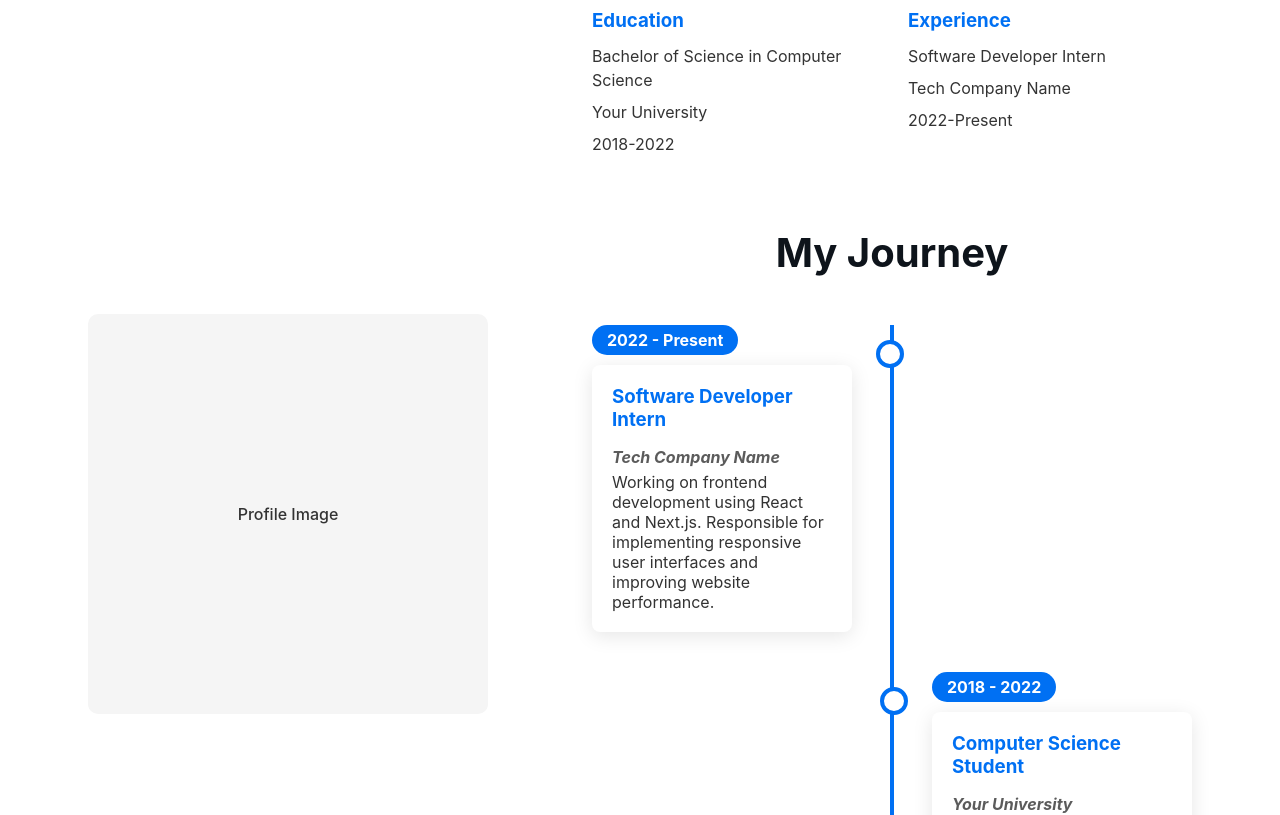
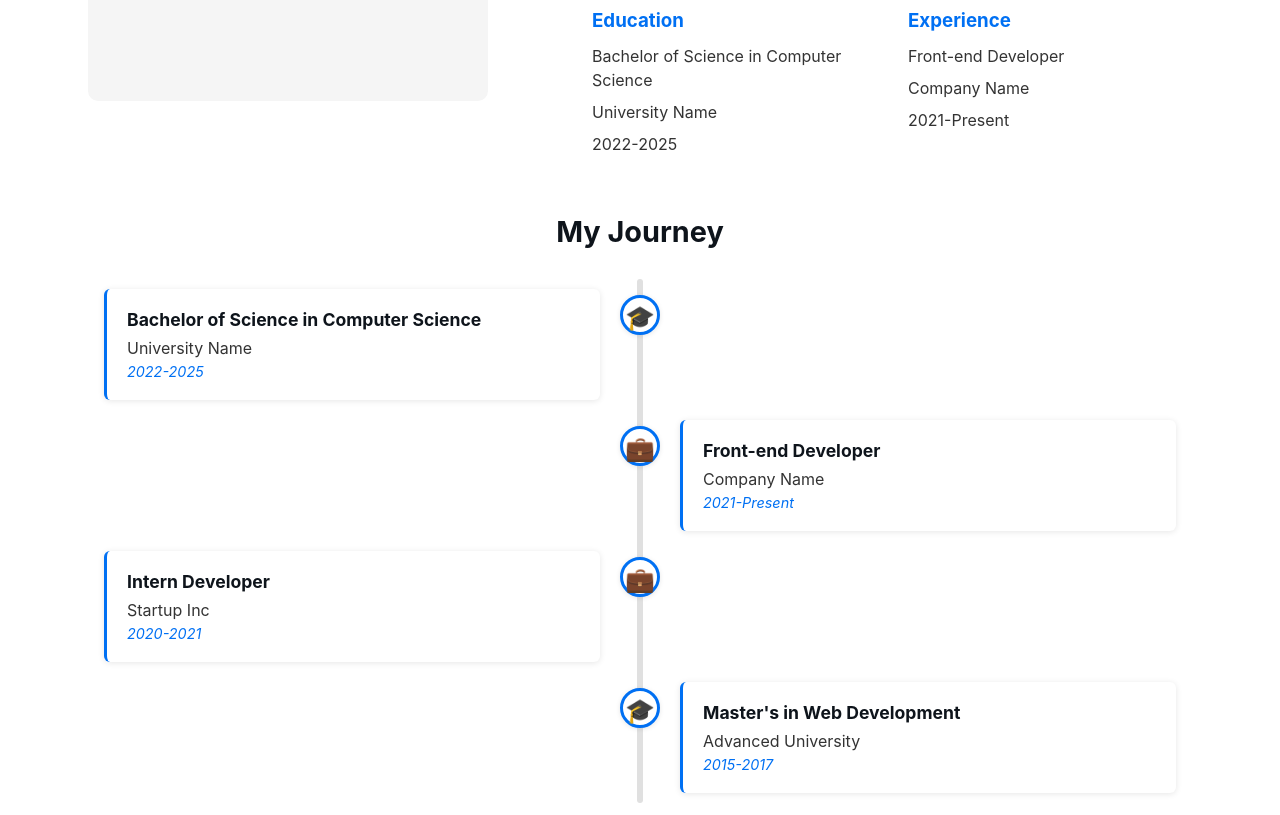
Before and after one commit to JT-tanui/Online, a Next.js app: page / in a window 1280 px wide. Shown: the part 1580-2395 px from the top of the page. Built offline with nearby package versions, Linux system fonts and the light colour scheme.

Commit message:
Additional commit - Made changes to the ui and files .

```diff
--- a/src/components/About.js
+++ b/src/components/About.js
@@ -1,5 +1,5 @@
 import React, { useEffect, useState } from 'react';
-import Image from 'next/image';
+// import Image from 'next/image';
 import Timeline from './Timeline';
 import styles from '../styles/About.module.css';
 import { personalInfo } from '../data/personalInfo';
@@ -45,11 +45,10 @@ const About = () => {
               <p>{experience.period || ""}</p>
             </div>
           </div>
-          <Timeline />
         </div>
       </div>
 
-      {/* Add timeline section */}
+      {/* Add timeline section - only render once when client-side */}
       {isClient && <Timeline />}
     </div>
   );
--- a/src/components/Timeline.js
+++ b/src/components/Timeline.js
@@ -3,23 +3,73 @@ import styles from '../styles/Timeline.module.css';
 import { personalInfo } from '../data/personalInfo';
 
 const Timeline = () => {
-  const { timeline } = personalInfo;
+  // Extract timeline events from personalInfo
+  const timelineEvents = [
+    ...(personalInfo?.education ? [
+      {
+        id: 'edu1',
+        year: personalInfo.education.period,
+        title: personalInfo.education.degree,
+        institution: personalInfo.education.institution,
+        type: 'education'
+      }
+    ] : []),
+    ...(personalInfo?.experience ? [
+      {
+        id: 'exp1',
+        year: personalInfo.experience.period,
+        title: personalInfo.experience.position,
+        institution: personalInfo.experience.company,
+        type: 'experience'
+      }
+    ] : [])
+  ];
 
-  if (!timeline || timeline.length === 0) {
-    return null;
+  // Add additional education/experience items if they exist in personalInfo
+  if (personalInfo?.additionalEducation) {
+    personalInfo.additionalEducation.forEach((edu, index) => {
+      timelineEvents.push({
+        id: `edu${index + 2}`,
+        year: edu.period,
+        title: edu.degree,
+        institution: edu.institution,
+        type: 'education'
+      });
+    });
   }
 
+  if (personalInfo?.additionalExperience) {
+    personalInfo.additionalExperience.forEach((exp, index) => {
+      timelineEvents.push({
+        id: `exp${index + 2}`,
+        year: exp.period,
+        title: exp.position,
+        institution: exp.company,
+        type: 'experience'
+      });
+    });
+  }
+
+  // Sort by year (assuming years are in format "2020-2022")
+  const sortedEvents = timelineEvents.sort((a, b) => {
+    const yearA = a.year.split('-')[1] || a.year.split('-')[0];
+    const yearB = b.year.split('-')[1] || b.year.split('-')[0];
+    return parseInt(yearB) - parseInt(yearA);
+  });
+
   return (
-    <div className={styles.timelineSection}>
-      <h2 className={styles.sectionTitle}>My Journey</h2>
-      <div className={styles.timelineContainer}>
-        {timeline.map((item) => (
-          <div key={item.id} className={styles.timelineItem}>
-            <div className={styles.timelineYear}>{item.year}</div>
-            <div className={styles.timelineContent}>
-              <h3>{item.title}</h3>
-              <h4>{item.company}</h4>
-              <p>{item.description}</p>
+    <div className={styles.timeline}>
+      <h3 className={styles.timelineTitle}>My Journey</h3>
+      <div className={styles.timelineContent}>
+        {sortedEvents.map((event) => (
+          <div key={event.id} className={styles.timelineItem}>
+            <div className={styles.timelineBadge}>{event.type === 'education' ? '🎓' : '💼'}</div>
+            <div className={styles.timelinePanel}>
+              <div className={styles.timelineBody}>
+                <h4 className={styles.timelineHeading}>{event.title}</h4>
+                <p className={styles.timelineSubheading}>{event.institution}</p>
+                <p className={styles.timelineYear}>{event.year}</p>
+              </div>
             </div>
           </div>
         ))}
--- a/src/data/personalInfo.js
+++ b/src/data/personalInfo.js
@@ -1,6 +1,6 @@
 export const personalInfo = {
   name: "Your Name",
-  title: "Software Developer",
+  title: "software Developer",
   introduction: "I am a passionate software developer with a strong foundation in web development and a keen eye for creating elegant user experiences.",
   longIntro: `I am a dedicated software developer specializing in building responsive and accessible web applications.
   With a background in computer science and hands-on experience with modern web technologies,
@@ -12,15 +12,31 @@ export const personalInfo = {
 
   education: {
     degree: "Bachelor of Science in Computer Science",
-    institution: "Your University",
-    period: "2018-2022"
+    institution: "University Name",
+    period: "2022-2025"
   },
 
   experience: {
-    position: "Software Developer Intern",
-    company: "Tech Company Name",
-    period: "2022-Present"
+    position: "Front-end Developer",
+    company: "Company Name",
+    period: "2021-Present"
   },
+
+  additionalEducation: [
+    {
+      degree: "Master's in Web Development",
+      institution: "Advanced University",
+      period: "2015-2017"
+    }
+  ],
+
+  additionalExperience: [
+    {
+      position: "Intern Developer",
+      company: "Startup Inc",
+      period: "2020-2021"
+    }
+  ],
 
   // Add social links
   socials: {
--- a/src/styles/Timeline.module.css
+++ b/src/styles/Timeline.module.css
@@ -1,188 +1,127 @@
-.timelineSection {
-  padding: 4rem 0;
+.timeline {
+  position: relative;
+  padding: 20px 0;
+  margin-top: 30px;
 }
 
-.sectionTitle {
-  font-size: 2.5rem;
+.timelineTitle {
   text-align: center;
-  margin-bottom: 3rem;
+  margin-bottom: 30px;
+  font-size: 1.8rem;
   color: var(--secondary-color);
 }
 
-.timelineContainer {
+.timelineContent {
   position: relative;
-  max-width: 800px;
+  max-width: 1200px;
   margin: 0 auto;
 }
 
-.timelineContainer::after {
+.timelineContent::after {
   content: '';
   position: absolute;
-  width: 4px;
-  background-color: var(--primary-color);
+  width: 6px;
+  background-color: var(--medium-gray);
   top: 0;
   bottom: 0;
   left: 50%;
-  transform: translateX(-50%);
-}
-
-.timelineTitle {
-  font-size: 1.8rem;
-  margin-bottom: 2rem;
-  text-align: center;
-  color: var(--text-color);
-}
-
-.timeline {
-  position: relative;
-  max-width: 800px;
-  margin: 0 auto;
-}
-
-.timeline::before {
-  content: '';
-  position: absolute;
-  top: 0;
-  left: 50px;
-  height: 100%;
-  width: 2px;
-  background-color: var(--primary-color);
+  margin-left: -3px;
+  border-radius: 3px;
 }
 
 .timelineItem {
+  padding: 10px 40px;
   position: relative;
   width: 50%;
-  margin-bottom: 40px;
+  box-sizing: border-box;
 }
 
 .timelineItem:nth-child(odd) {
   left: 0;
-  padding-right: 40px;
 }
 
 .timelineItem:nth-child(even) {
   left: 50%;
-  padding-left: 40px;
 }
 
-.timelineItem:last-child {
-  margin-bottom: 0;
+.timelineBadge {
+  width: 40px;
+  height: 40px;
+  line-height: 40px;
+  font-size: 1.5em;
+  text-align: center;
+  position: absolute;
+  top: 16px;
+  border-radius: 50%;
+  background: var(--card-bg);
+  border: 3px solid var(--primary-color);
+  z-index: 1;
+  box-shadow: 0 1px 5px rgba(0, 0, 0, 0.1);
 }
 
-.timelineMarker {
-  position: absolute;
-  left: 42px;
-  top: 0;
-  transform: translateX(-50%);
-  width: 20px;
-  height: 20px;
+.timelineItem:nth-child(odd) .timelineBadge {
+  right: -20px;
 }
 
-.timelinePoint {
-  width: 16px;
-  height: 16px;
-  border-radius: 50%;
-  background-color: var(--primary-color);
-  border: 3px solid var(--background-color);
+.timelineItem:nth-child(even) .timelineBadge {
+  left: -20px;
 }
 
-.timelineContent {
-  background-color: var(--card-bg);
+.timelinePanel {
+  position: relative;
   padding: 20px;
-  border-radius: 8px;
-  box-shadow: 0 4px 20px var(--card-shadow);
+  background: var(--card-bg);
+  border-radius: 6px;
+  box-shadow: 0 1px 6px rgba(0, 0, 0, 0.1);
+  border-left: 3px solid var(--primary-color);
 }
 
-.timelineContent h3 {
+.timelineHeading {
+  font-size: 1.1rem;
   margin-top: 0;
-  color: var(--primary-color);
+  margin-bottom: 8px;
+  color: var(--secondary-color);
 }
 
-.timelineContent h4 {
-  font-style: italic;
+.timelineSubheading {
   color: var(--text-color);
-  margin: 5px 0;
-  opacity: 0.8;
+  font-size: 1rem;
+  margin-bottom: 5px;
 }
 
 .timelineYear {
-  background-color: var(--primary-color);
-  color: white;
-  padding: 5px 15px;
-  border-radius: 20px;
-  display: inline-block;
-  margin-bottom: 10px;
-  font-weight: bold;
-}
-
-.timelineItem:before {
-  content: '';
-  position: absolute;
-  width: 20px;
-  height: 20px;
-  background-color: var(--background-color);
-  border: 4px solid var(--primary-color);
-  border-radius: 50%;
-  top: 15px;
-  z-index: 1;
-}
-
-.timelineItem:nth-child(odd):before {
-  right: -12px;
-}
-
-.timelineItem:nth-child(even):before {
-  left: -12px;
-}
-
-.timelineItemTitle {
-  font-size: 1.2rem;
-  margin: 0 0 0.4rem 0;
-  color: var(--text-color);
-}
-
-.timelineCompany {
-  font-size: 1rem;
-  margin-bottom: 0.8rem;
-  color: var(--secondary-color);
   font-style: italic;
-}
-
-.timelineDescription {
-  font-size: 1rem;
-  line-height: 1.6;
+  color: var(--primary-color);
+  font-size: 0.9rem;
   margin: 0;
-  color: var(--text-color);
 }
 
 /* Mobile responsiveness */
 @media screen and (max-width: 768px) {
-  .timelineContainer::after {
+  .timelineContent::after {
     left: 31px;
   }
 
   .timelineItem {
     width: 100%;
-    padding-left: 80px;
+    padding-left: 70px;
     padding-right: 25px;
   }
 
   .timelineItem:nth-child(odd) {
     left: 0;
-    padding-right: 25px;
-    padding-left: 80px;
   }
 
   .timelineItem:nth-child(even) {
     left: 0;
   }
 
-  .timelineItem:before {
-    left: 20px;
+  .timelineItem:nth-child(odd) .timelineBadge {
+    left: 10px;
+    right: auto;
   }
 
-  .timelineItem:nth-child(odd):before {
-    right: auto;
-    left: 20px;
+  .timelineItem:nth-child(even) .timelineBadge {
+    left: 10px;
   }
 }
--- /dev/null
+++ b/unused_components/Timeline.module.css
@@ -0,0 +1,188 @@
+.timelineSection {
+  padding: 4rem 0;
+}
+
+.sectionTitle {
+  font-size: 2.5rem;
+  text-align: center;
+  margin-bottom: 3rem;
+  color: var(--secondary-color);
+}
+
+.timelineContainer {
+  position: relative;
+  max-width: 800px;
+  margin: 0 auto;
+}
+
+.timelineContainer::after {
+  content: '';
+  position: absolute;
+  width: 4px;
+  background-color: var(--primary-color);
+  top: 0;
+  bottom: 0;
+  left: 50%;
+  transform: translateX(-50%);
+}
+
+.timelineTitle {
+  font-size: 1.8rem;
+  margin-bottom: 2rem;
+  text-align: center;
+  color: var(--text-color);
+}
+
+.timeline {
+  position: relative;
+  max-width: 800px;
+  margin: 0 auto;
+}
+
+.timeline::before {
+  content: '';
+  position: absolute;
+  top: 0;
+  left: 50px;
+  height: 100%;
+  width: 2px;
+  background-color: var(--primary-color);
+}
+
+.timelineItem {
+  position: relative;
+  width: 50%;
+  margin-bottom: 40px;
+}
+
+.timelineItem:nth-child(odd) {
+  left: 0;
+  padding-right: 40px;
+}
+
+.timelineItem:nth-child(even) {
+  left: 50%;
+  padding-left: 40px;
+}
+
+.timelineItem:last-child {
+  margin-bottom: 0;
+}
+
+.timelineMarker {
+  position: absolute;
+  left: 42px;
+  top: 0;
+  transform: translateX(-50%);
+  width: 20px;
+  height: 20px;
+}
+
+.timelinePoint {
+  width: 16px;
+  height: 16px;
+  border-radius: 50%;
+  background-color: var(--primary-color);
+  border: 3px solid var(--background-color);
+}
+
+.timelineContent {
+  background-color: var(--card-bg);
+  padding: 20px;
+  border-radius: 8px;
+  box-shadow: 0 4px 20px var(--card-shadow);
+}
+
+.timelineContent h3 {
+  margin-top: 0;
+  color: var(--primary-color);
+}
+
+.timelineContent h4 {
+  font-style: italic;
+  color: var(--text-color);
+  margin: 5px 0;
+  opacity: 0.8;
+}
+
+.timelineYear {
+  background-color: var(--primary-color);
+  color: white;
+  padding: 5px 15px;
+  border-radius: 20px;
+  display: inline-block;
+  margin-bottom: 10px;
+  font-weight: bold;
+}
+
+.timelineItem:before {
+  content: '';
+  position: absolute;
+  width: 20px;
+  height: 20px;
+  background-color: var(--background-color);
+  border: 4px solid var(--primary-color);
+  border-radius: 50%;
+  top: 15px;
+  z-index: 1;
+}
+
+.timelineItem:nth-child(odd):before {
+  right: -12px;
+}
+
+.timelineItem:nth-child(even):before {
+  left: -12px;
+}
+
+.timelineItemTitle {
+  font-size: 1.2rem;
+  margin: 0 0 0.4rem 0;
+  color: var(--text-color);
+}
+
+.timelineCompany {
+  font-size: 1rem;
+  margin-bottom: 0.8rem;
+  color: var(--secondary-color);
+  font-style: italic;
+}
+
+.timelineDescription {
+  font-size: 1rem;
+  line-height: 1.6;
+  margin: 0;
+  color: var(--text-color);
+}
+
+/* Mobile responsiveness */
+@media screen and (max-width: 768px) {
+  .timelineContainer::after {
+    left: 31px;
+  }
+
+  .timelineItem {
+    width: 100%;
+    padding-left: 80px;
+    padding-right: 25px;
+  }
+
+  .timelineItem:nth-child(odd) {
+    left: 0;
+    padding-right: 25px;
+    padding-left: 80px;
+  }
+
+  .timelineItem:nth-child(even) {
+    left: 0;
+  }
+
+  .timelineItem:before {
+    left: 20px;
+  }
+
+  .timelineItem:nth-child(odd):before {
+    right: auto;
+    left: 20px;
+  }
+}
```
Also changed, not shown: unused_components/Timeline.js (added, +31 -0 lines), unused_components/Analytics.js (renamed from src/components/Analytics.js), unused_components/Blog.js (renamed from src/components/Blog.js), unused_components/Blog.module.css (renamed from src/styles/Blog.module.css), 1 other file (tests, documents, lock files or other folders).
